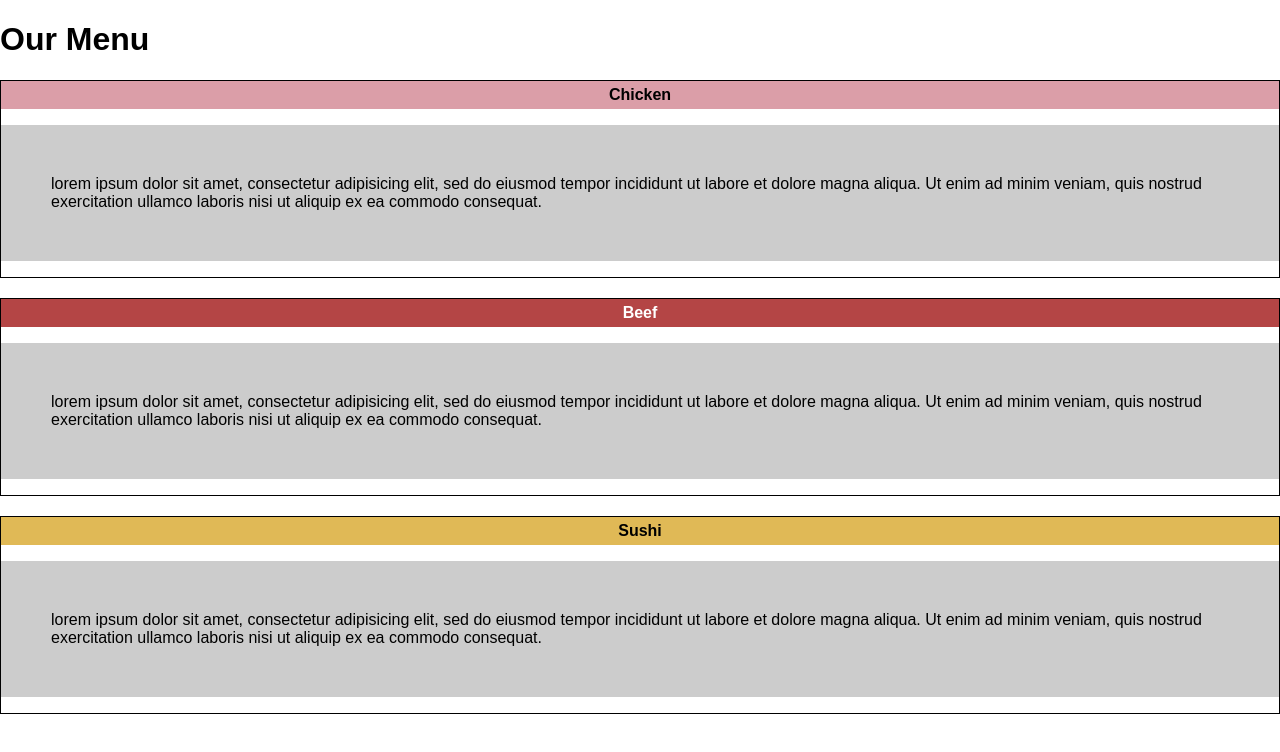
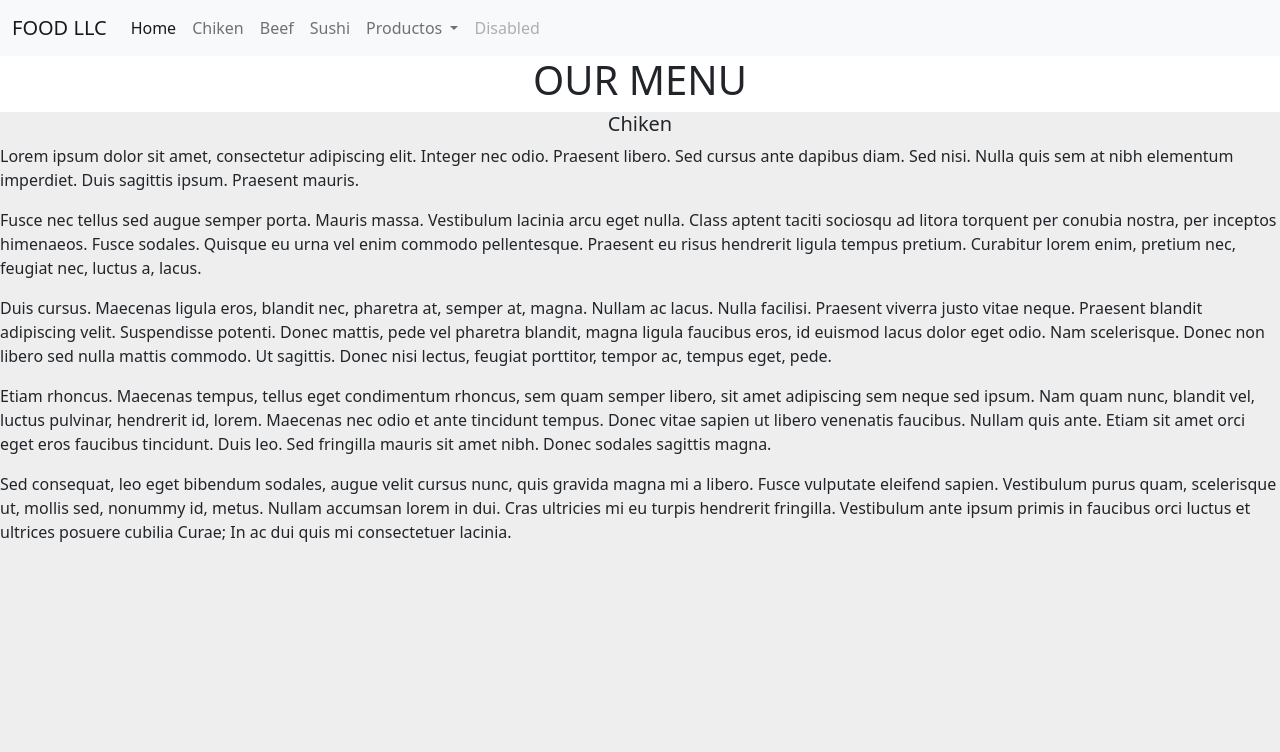
Before and after one commit to DannaMartinez05/-module2-solution, a plain HTML site: page module2-solution/index.html/index.html in a window 1280 px wide. Drawn offline with nearby package versions, Linux system fonts and the light colour scheme.

Commit message:
Add files via upload

```diff
--- a/module2-solution/index.html/index.html
+++ b/module2-solution/index.html/index.html
@@ -1,93 +1,63 @@
 <!DOCTYPE html>
-<html lang="en">
+<html>
 <head>
-<meta charset="UTF-8">
-<meta name="viewport" content="width=device-width, initial-scale=1.0">
-<title>Responsive Design Example</title>
-
+    <title>pagina con menu responsivo</title>
+    <meta name="viewport" content="width=device-width, initial-scale=1">
+    <link href="https://cdn.jsdelivr.net/npm/bootstrap@5.0.2/dist/css/bootstrap.min.css" rel="stylesheet" integrity="sha384-EVSTQN3/azprG1Anm3QDgpJLIm9Nao0Yz1ztcQTwFspd3yD65VohhpuuCOmLASjC" crossorigin="anonymous">
 </head>
 <body>
-    <style>
-        body {
-          margin: 0;
-          font-family: Arial, sans-serif;
-        }
-        section {
-          border: 1px solid black;
-          margin-bottom: 20px;
-        }
-        .title-region {
-          padding: 5px;
-          font-weight: bold;
-          text-align: center; /* Añadido para centrar el texto */
-        }
-        /* Estilos para las secciones específicas */
-        .chicken-section .title-region {
-          background-color: rgb(219, 158, 168);
-          color: black; /* Cambiado para mejorar la legibilidad */
-        }
-        .beef-section .title-region {
-          background-color: rgb(180, 69, 69);
-          color: white; /* Cambiado para mejorar la legibilidad */
-        }
-        .sushi-section .title-region {
-          background-color: #e0b956; /* Amarillo quemado */
-          color: black; /* Cambiado para mejorar la legibilidad */
-        }
-        .desktop-layout {
-          display: flex;
-          justify-content: space-between;
-        }
-        .tablet-layout {
-          display: flex;
-          flex-wrap: wrap;
-        }
-        .tablet-layout > div {
-          width: 50%;
-        }
-        /* Establecer el fondo de los párrafos en gris */
-        section p {
-          background-color: #ccc;
-          padding: 50px; /* Añadido para espacio entre párrafos y bordes de sección */
-        }
-        @media only screen and (max-width: 991px) {
-          .desktop-layout {
-            flex-direction: column;
-          }
-          .tablet-layout > div {
-            width: 100%;
-          }
-        }
-        @media only screen and (max-width: 767px) {
-          .desktop-layout,
-          .tablet-layout {
-            display: block;
-          }
-        }
-      </style>
-
-<header>
-  <h1>Our Menu</h1>
-</header>
-
-<main>
-  <section class="chicken-section">
-    <div class="title-region">Chicken</div>
-    <p>lorem ipsum dolor sit amet, consectetur
-        adipisicing elit, sed do eiusmod tempor incididunt ut labore et dolore magna aliqua.
-         Ut enim ad minim veniam, quis nostrud exercitation ullamco laboris nisi ut aliquip ex ea commodo consequat.</p>
-  </section>
-  <section class="beef-section">
-    <div class="title-region">Beef</div>
-    <p>lorem ipsum dolor sit amet, consectetur adipisicing elit, sed do eiusmod tempor
-        incididunt ut labore et dolore magna aliqua. Ut enim ad minim veniam, quis nostrud exercitation ullamco laboris nisi ut aliquip ex ea commodo consequat.</p>
-  </section>
-  <section class="sushi-section">
-    <div class="title-region">Sushi</div>
-    <p>lorem ipsum dolor sit amet, consectetur adipisicing elit, sed do eiusmod tempor incididunt ut labore et
-        dolore magna aliqua. Ut enim ad minim veniam, quis nostrud exercitation ullamco laboris nisi ut aliquip ex ea commodo consequat.</p>
-  </section>
-</main>
-
+    <nav class="navbar navbar-expand-lg navbar-light bg-light">
+        <div class="container-fluid">
+          <a class="navbar-brand" href="#">FOOD LLC</a>
+          <button class="navbar-toggler" type="button" data-bs-toggle="collapse" data-bs-target="#navbarSupportedContent" aria-controls="navbarSupportedContent" aria-expanded="false" aria-label="Toggle navigation">
+            <span class="navbar-toggler-icon"></span>
+          </button>
+          <div class="collapse navbar-collapse" id="navbarSupportedContent">
+            <ul class="navbar-nav me-auto mb-2 mb-lg-0">
+              <li class="nav-item">
+                <a class="nav-link active" aria-current="page" href="#">Home</a>
+              </li>
+              <li class="nav-item">
+                <a class="nav-link" href="#">Chiken</a>
+              </li>
+            </li>
+            <li class="nav-item">
+                <a class="nav-link" href="#">Beef</a>
+            </li>
+            <li class="nav-item">
+                <a class="nav-link" href="#">Sushi</a>
+              <li class="nav-item dropdown">
+                <a class="nav-link dropdown-toggle" href="#" id="navbarDropdown" role="button" data-bs-toggle="dropdown" aria-expanded="false">
+                  Productos
+                </a>
+                <ul class="dropdown-menu" aria-labelledby="navbarDropdown">
+                  <li><a class="dropdown-item" href="#">Action</a></li>
+                  <li><a class="dropdown-item" href="#">Another action</a></li>
+                  <li><hr class="dropdown-divider"></li>
+                  <li><a class="dropdown-item" href="#">Something else here</a></li>
+                </ul>
+              </li>
+              <li class="nav-item">
+                <a class="nav-link disabled" href="#" tabindex="-1" aria-disabled="true">Disabled</a>
+              </li>
+            </ul>
+          </div>
+        </div>
+      </nav>
+    <!-- Header -->
+    <h1 align="center">OUR MENU</h1>
+      <div class="container-fluid" style="margin: 0; padding: 0;">
+        <div class="row" style="height: 1000px; background-color: #eee;">
+            <div class="col-xs-12">
+                <h5 align="center">Chiken</h5>
+                <p>Lorem ipsum dolor sit amet, consectetur adipiscing elit. Integer nec odio. Praesent libero. Sed cursus ante dapibus diam. Sed nisi. Nulla quis sem at nibh elementum imperdiet. Duis sagittis ipsum. Praesent mauris.</p>
+                <p>Fusce nec tellus sed augue semper porta. Mauris massa. Vestibulum lacinia arcu eget nulla. Class aptent taciti sociosqu ad litora torquent per conubia nostra, per inceptos himenaeos. Fusce sodales. Quisque eu urna vel enim commodo pellentesque. Praesent eu risus hendrerit ligula tempus pretium. Curabitur lorem enim, pretium nec, feugiat nec, luctus a, lacus.</p>
+                <p>Duis cursus. Maecenas ligula eros, blandit nec, pharetra at, semper at, magna. Nullam ac lacus. Nulla facilisi. Praesent viverra justo vitae neque. Praesent blandit adipiscing velit. Suspendisse potenti. Donec mattis, pede vel pharetra blandit, magna ligula faucibus eros, id euismod lacus dolor eget odio. Nam scelerisque. Donec non libero sed nulla mattis commodo. Ut sagittis. Donec nisi lectus, feugiat porttitor, tempor ac, tempus eget, pede.</p>
+                <p>Etiam rhoncus. Maecenas tempus, tellus eget condimentum rhoncus, sem quam semper libero, sit amet adipiscing sem neque sed ipsum. Nam quam nunc, blandit vel, luctus pulvinar, hendrerit id, lorem. Maecenas nec odio et ante tincidunt tempus. Donec vitae sapien ut libero venenatis faucibus. Nullam quis ante. Etiam sit amet orci eget eros faucibus tincidunt. Duis leo. Sed fringilla mauris sit amet nibh. Donec sodales sagittis magna.</p>
+                <p>Sed consequat, leo eget bibendum sodales, augue velit cursus nunc, quis gravida magna mi a libero. Fusce vulputate eleifend sapien. Vestibulum purus quam, scelerisque ut, mollis sed, nonummy id, metus. Nullam accumsan lorem in dui. Cras ultricies mi eu turpis hendrerit fringilla. Vestibulum ante ipsum primis in faucibus orci luctus et ultrices posuere cubilia Curae; In ac dui quis mi consectetuer lacinia.</p>
+            </div>
+        </div>
+    </div>
+    <script src="https://cdn.jsdelivr.net/npm/bootstrap@5.0.2/dist/js/bootstrap.bundle.min.js" integrity="sha384-MrcW6ZMFYlzcLA8Nl+NtUVF0sA7MsXsP1UyJoMp4YLEuNSfAP+JcXn/tWtIaxVXM" crossorigin="anonymous"></script>
 </body>
 </html>
```
